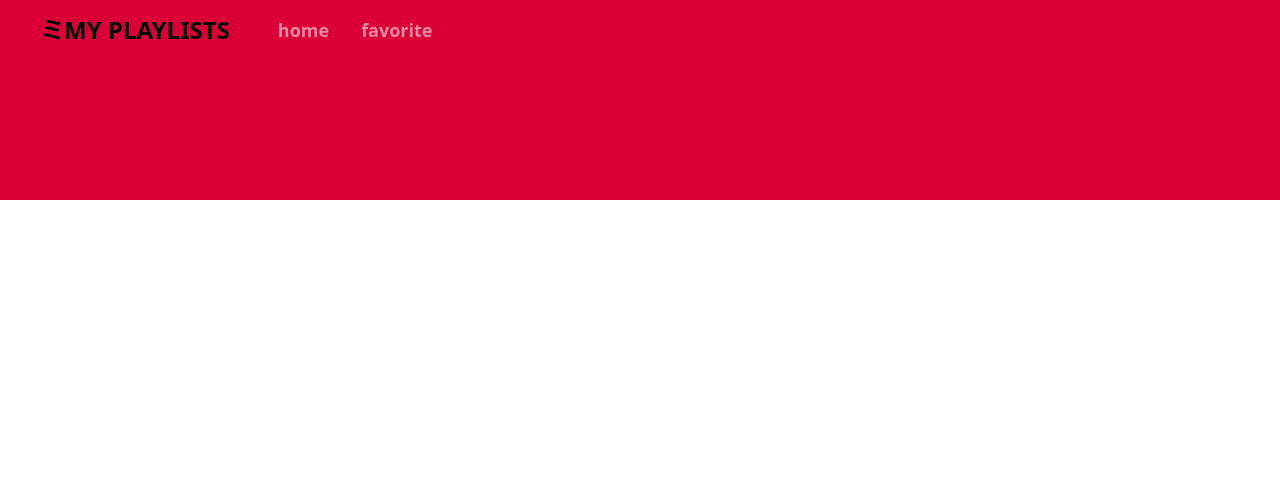
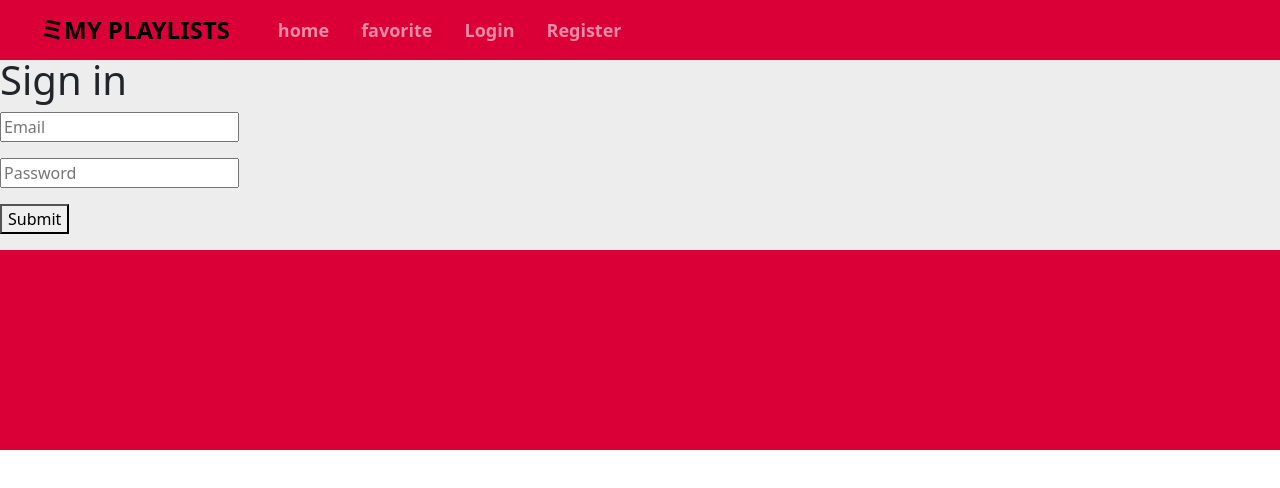
Before and after one commit to b6110401609/My-Playlist, a Vue app: page /login in a window 1280 px wide. Shown: the top 488 px of the page. Built offline with nearby package versions, Linux system fonts and the light colour scheme; no server answers.

Commit message:
create login register logout

```diff
--- a/package.json
+++ b/package.json
@@ -12,6 +12,7 @@
     "axios": "^0.25.0",
     "bootstrap": "^5.1.3",
     "core-js": "^3.6.5",
+    "firebase": "^9.6.7",
     "jquery": "^3.6.0",
     "vue": "^3.0.0",
     "vue-router": "^4.0.12"
@@ -37,7 +38,9 @@
     "parserOptions": {
       "parser": "babel-eslint"
     },
-    "rules": {}
+    "rules": {
+      "no-unused-vars": "off"
+    }
   },
   "browserslist": [
     "> 1%",
--- a/src/App.vue
+++ b/src/App.vue
@@ -29,6 +29,16 @@
           <a class="nav-item nav-link" href="#"
             ><router-link to="/view" class="nav-link">favorite</router-link></a
           >
+          <a class="nav-item nav-link active" href="#"
+            ><router-link to="/login" class="nav-link" v-if="!isLoggedIn">Login</router-link></a
+          >
+          <a class="nav-item nav-link active" href="#"
+            ><router-link to="/register" class="nav-link">Register</router-link></a
+          >
+          <!-- <a class="nav-item nav-link active" href="#"
+            ><router-link to= class="nav-link" @click="handleSignOut" v-if="isLoggedIn">Sign out</router-link></a
+          > -->
+          <a a class="nav-item nav-link active" href="#" @click="handleSignOut" v-if="isLoggedIn">Sign out</a>
         </div>
       </div>
     </nav>
@@ -39,7 +49,34 @@
     <footer style="height:200px;background-color:#da0037"></footer>
   </div>
 </template>
+<script setup>
+import { onMounted, ref } from "vue"
+import { getAuth, onAuthStateChanged, signOut } from "firebase/auth"
+import { useRouter } from "vue-router";
 
+const router = useRouter();
+const isLoggedIn = ref(false);
+
+let auth;
+onMounted(() => {
+  auth = getAuth();
+  onAuthStateChanged(auth, (user) => {
+    if (user) {
+      isLoggedIn.value = true;
+    }
+    else {
+      isLoggedIn.value = false;
+    }
+  });
+});
+
+const handleSignOut = () => {
+  signOut(auth).then(() => {
+    router.push("/login");
+  });
+}
+
+</script>
 <style>
 .navbar {
   background-color: #da0037;
--- a/src/components/CreateComponent.vue
+++ b/src/components/CreateComponent.vue
@@ -101,7 +101,7 @@ export default {
       title: [],
       publishedAt: [],
       description: [],
-      youtubeKey: "AIzaSyAF65tmnK9CCYfFWFUjxVgnqus49BGJ4nQ",
+      youtubeKey: "AIzaSyDWds2Dk-t8Cmt4ILN1oPjpCsu_hXQ-jbQ",
       searchWord: "",
       student: {
         name: "",
--- /dev/null
+++ b/src/components/Login.vue
@@ -0,0 +1,48 @@
+<template>
+<h1>.</h1>
+<h1>Sign in</h1>
+<p><input type="text" placeholder="Email" v-model="email"/></p>
+<p><input type="password" placeholder="Password" v-model="password"/></p>
+<p v-if="errMsg">{{ errMsg }}</p>
+<p><button @click="register">Submit</button></p>
+
+</template>
+
+<script setup>
+import { ref } from "vue";
+import { getAuth, signInWithEmailAndPassword } from "firebase/auth"
+import { useRouter } from 'vue-router'
+const email = ref("");
+const password = ref("");
+const router = useRouter()
+const errMsg = ref()
+const register = () => {
+  const auth = getAuth()
+  signInWithEmailAndPassword(auth, email.value, password.value)
+    .then((data) => {
+      console.log("Successfully sign in");
+      router.push('/my-playlist/')
+    })
+    .catch((error) => {
+      console.log(error.code);
+      switch (error.code) {
+        case "auth/invalid-email":
+          errMsg.value = "Invalid Email";
+          break;
+        case "auth/wrong-password":
+          errMsg.value = "Invalid Password";
+          break;
+        case "auth/user-not-found":
+          errMsg.value = "No account with that email was found";
+          break;
+        default:
+          errMsg.value = "Email or Password was incorrect";
+          break;
+      }
+    });
+};
+</script>
+
+<style>
+
+</style>
--- /dev/null
+++ b/src/components/Register.vue
@@ -0,0 +1,31 @@
+<template>
+<h1>.</h1>
+<h1>Create an account</h1>
+<p><input type="text" placeholder="Email" v-model="email"/></p>
+<p><input type="password" placeholder="Password" v-model="password"/></p>
+<p><button @click="register">Submit</button></p>
+</template>
+
+<script setup>
+import { ref } from "vue";
+import { getAuth, createUserWithEmailAndPassword } from "firebase/auth"
+import { useRouter } from 'vue-router'
+const email = ref("");
+const password = ref("");
+const router = useRouter()
+const register = () => {
+  createUserWithEmailAndPassword(getAuth(), email.value, password.value)
+    .then((data) => {
+      console.log("Successfully registered");
+      router.push('/my-playlist/')
+    })
+    .catch((error) => {
+      console.log(error.code);
+      alert(error.message);
+    });
+};
+</script>
+
+<style>
+
+</style>
--- a/src/components/playlistInfo.vue
+++ b/src/components/playlistInfo.vue
@@ -27,7 +27,7 @@
         <p>total like {{totalLike}}</p>
         <p>total video {{totalVideo}}</p>
       </div>
-      <button type="button" class="btn btn-outline-success">Bookmark</button>
+      <button type="button" class="btn btn-outline-success" >Bookmark</button>
     </div>
   </div>
   <div class="main">
@@ -82,7 +82,7 @@ export default {
       description: [],
       videoId: [],
       videoUrl: [],
-      youtubeKey: "AIzaSyAF65tmnK9CCYfFWFUjxVgnqus49BGJ4nQ",
+      youtubeKey: "AIzaSyDWds2Dk-t8Cmt4ILN1oPjpCsu_hXQ-jbQ",
       playlistName: "",
       url:
         "https://www.youtube.com/embed/videoseries?list=" +
@@ -141,6 +141,23 @@ export default {
     },
   },
 };
+
+import { onMounted, ref } from "vue"
+import { getAuth, onAuthStateChanged } from "firebase/auth"
+
+const isLoggedIn = ref(false);
+
+let auth;
+onMounted(() => {
+  auth = getAuth();
+  onAuthStateChanged(auth, (user) => {
+    if (user) {
+      isLoggedIn.value = true;
+    } else {
+      isLoggedIn.value = false;
+    }
+  });
+});
 </script>
 
 <!-- Add "scoped" attribute to limit CSS to this component only -->
--- a/src/main.js
+++ b/src/main.js
@@ -2,5 +2,21 @@ import { createApp } from 'vue'
 import App from './App.vue'
 import 'bootstrap/dist/css/bootstrap.min.css'
 import router from './router'
+import { initializeApp } from "firebase/app";
 
-createApp(App).use(router).mount('#app')
+const firebaseConfig = {
+  apiKey: "AIzaSyA9YM0e7oZiUkrRCmcnq6myXDJJBuL5kzI",
+  authDomain: "my-playlist-e9e9a.firebaseapp.com",
+  projectId: "my-playlist-e9e9a",
+  storageBucket: "my-playlist-e9e9a.appspot.com",
+  messagingSenderId: "692287765273",
+  appId: "1:692287765273:web:0d2a4d5bb60d2a25372388"
+};
+
+initializeApp(firebaseConfig);
+
+const app = createApp(App)
+
+app.use(router);
+
+app.mount('#app')
--- a/src/router/index.js
+++ b/src/router/index.js
@@ -3,6 +3,7 @@ import CreateComponent from "@/components/CreateComponent.vue";
 import EditComponent from "@/components/EditComponent.vue";
 import ListComponent from "@/components/ListComponent.vue";
 import playlistInfo from "@/components/playlistInfo.vue";
+import { getAuth, onAuthStateChanged } from "firebase/auth"
 
 const routes = [
   {
@@ -25,6 +26,16 @@ const routes = [
     name: "info",
     component: playlistInfo,
   },
+  {
+    path: "/login",
+    name: "login",
+    component: () => import('../components/Login.vue'),
+  },
+  {
+    path: "/register",
+    name: "register",
+    component: () => import('../components/Register.vue'),
+  },
 ];
 
 const router = createRouter({
@@ -32,4 +43,28 @@ const router = createRouter({
   routes,
 });
 
+// const getCurrentUser = () => {
+//   return new Promise((resolve, reject) => {
+//     const removeListener = onAuthStateChanged(
+//       getAuth(),
+//         (user) => {
+//           removeListener();
+//           resolve(user);
+//         },
+//       reject
+//     );
+//   });
+// }
+
+// router.beforeEach(async(to, from, next) => {
+//   if (to.matched.some((record) => record.meta.requiresAuth)) {
+//     if (await getCurrentUser()) {
+//       next();
+//     }
+//   } else {
+//     alert("you don't have access!")
+//     next("/favorite");
+//   }
+// });
+
 export default router;
```
Also changed, not shown: 1 other file (tests, documents, lock files or other folders).
